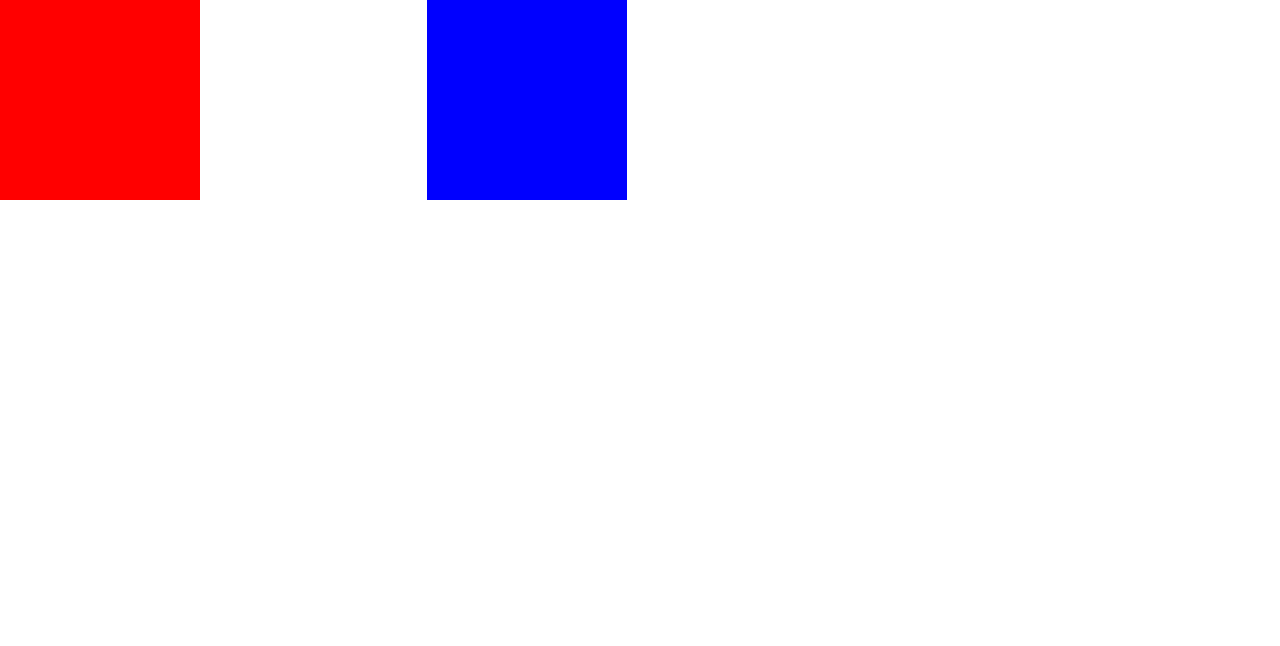
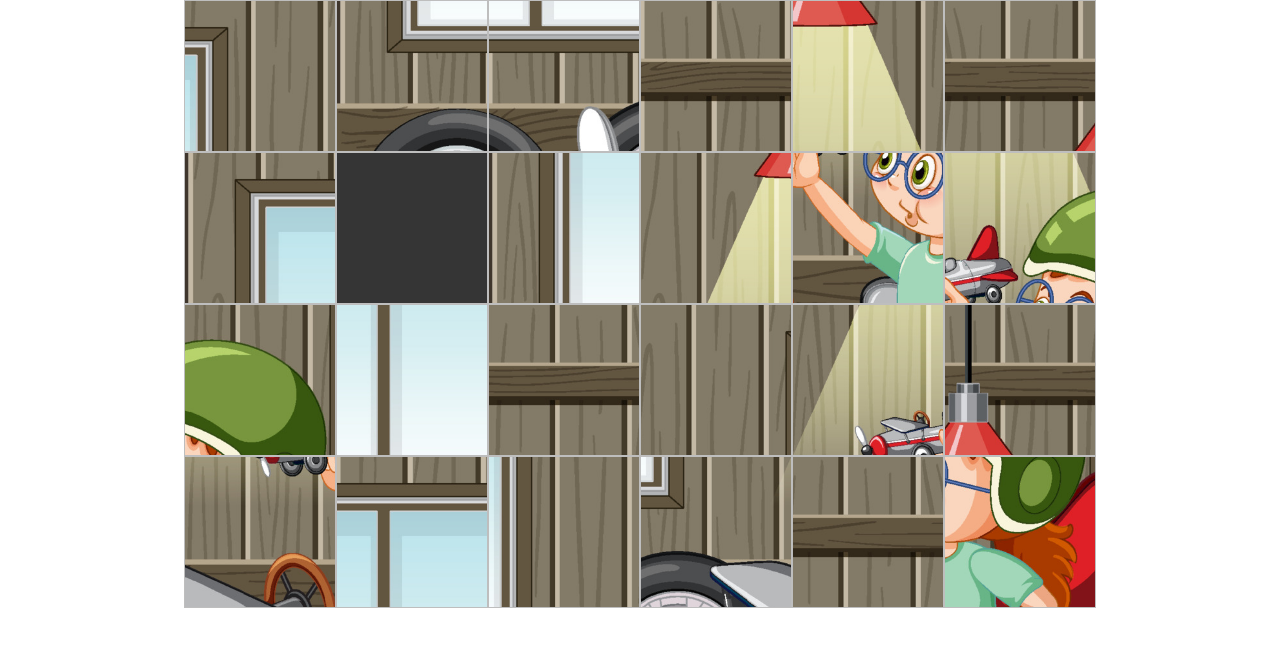
Before and after one commit to BajcarM/Drag_and_Drop_game, a plain HTML site: page index.html in a window 1280 px wide. Drawn offline with Linux system fonts and the light colour scheme.

Commit message:
random shuffle added, background and its offset for each tile

```diff
--- a/index.css
+++ b/index.css
@@ -4,17 +4,29 @@ body {
   box-sizing: border-box;
 }
 
+.gameboard-container {
+  display: grid;
+  place-items: center;
+}
+
 .gameboard {
-    display: grid;
-    grid-template-columns: repeat(3, 1fr);
+  display: grid;
+  grid-template-columns: repeat(3, 1fr);
+  place-items: center;
 }
 
 .tile {
-  height: 200px;
-  width: 200px;
   background-color: blue;
+  display: block;
+  background-image: url(./images/vecteezy_garage-scene-with-children-fixing-a-car-together_6034397_309/vecteezy_garage-scene-with-children-fixing-a-car-together_6034397.jpg);
+  border: 1px rgb(190, 190, 190) solid;
 }
 
-.slider-tile{
-    background-color: red;
+.slider-tile {
+  background-color: rgb(53, 53, 53);
+  background-image: none;
 }
+
+.draggable {
+  background-color: blueviolet;
+}
--- a/index.js
+++ b/index.js
@@ -2,10 +2,11 @@ const gameboard = document.querySelector(".gameboard");
 const tiles = document.querySelectorAll(".tile");
 
 let tilesArray = [];
-let draggingTileIndex;
-let dragoverTileIndex;
-let rowsCount = 3;
-let colsCount = 3;
+
+let rowsCount = 4;
+let colsCount = 6;
+let boardSizeWidth = 900;
+let boardSizeHeight = 600;
 
 class Tile {
   constructor(row, col, id) {
@@ -24,7 +25,17 @@ class Tile {
 function addTilesToDOM() {
   let displayedTiles = tilesArray.map((tile) => {
     tile = `
-    <div class="tile" data-id="${tile.id}" draggable="false"></div>
+    <div class="tile" data-id="${tile.id}" draggable="true" style="
+    grid-area: ${tile.curRow} / ${tile.curCol} / ${tile.curRow} / ${
+      tile.curCol
+    };
+    height: ${boardSizeHeight / rowsCount}px; width: ${
+      boardSizeWidth / colsCount
+    }px; background-size: auto ${boardSizeWidth}px ;
+    background-position: ${
+      -(boardSizeWidth / colsCount) * (tile.curCol - 1)
+    }px ${-(boardSizeHeight / rowsCount) * (tile.curRow - 1)}px;
+    "></div>
     `;
 
     return tile;
@@ -45,7 +56,12 @@ function tileSwap(firstTile, secondTile) {
   secondTile.placeTile();
 }
 
+function addDraggingListeners() {
+  let draggingTileIndex;
+  let dragoverTileIndex;
+
   gameboard.addEventListener("dragstart", (e) => {
+    if (e.target.classList.contains("draggable"))
       draggingTileIndex = e.target.dataset.id;
   });
 
@@ -58,10 +74,15 @@ gameboard.addEventListener("dragover", (e) => {
   });
 
   gameboard.addEventListener("dragend", (e) => {
+    if (e.target.classList.contains("draggable")) {
       tileSwap(tilesArray[dragoverTileIndex], tilesArray[draggingTileIndex]);
+
+      setDragableTiles();
+    }
   });
+}
 
-function setDragableTiles() {
+function findPossibleMoves() {
   const possibleMoves = [
     [-1, 0],
     [0, +1],
@@ -84,23 +105,50 @@ function setDragableTiles() {
     }
     return acc;
   }, []);
+  return draggableTilesId;
+}
 
+function setDragableTiles() {
   document.querySelectorAll(".tile").forEach((tile) => {
-    tile.setAttribute("draggable", "false");
+    tile.classList.remove("draggable");
   });
 
-  draggableTilesId.forEach((id) => {
-    document
-      .querySelector(`[data-id="${id}"]`)
-      .setAttribute("draggable", "true");
+  const possibleMoves = findPossibleMoves();
+  possibleMoves.forEach((id) => {
+    let tile = document.querySelector(`[data-id="${id}"]`);
+    tile.classList.add("draggable");
   });
 }
 
-tilesArray.push(new Tile(1, 1, 0));
-tilesArray.push(new Tile(1, 2, 1));
+function randomShuffle() {
+  for (k = 0; k < rowsCount * colsCount * rowsCount * colsCount; k++) {
+    const possibleMoves = findPossibleMoves();
+    const randomMoveIndex =
+      possibleMoves[Math.floor(Math.random() * possibleMoves.length)];
+
+    console.log("i is " + k);
+    console.log(possibleMoves);
+    console.log(randomMoveIndex);
+    tileSwap(tilesArray[randomMoveIndex], tilesArray[0]);
+  }
+}
+
+// Running the code
+
+let id = 0;
+for (i = 0; i < rowsCount; i++) {
+  for (j = 0; j < colsCount; j++) {
+    tilesArray.push(new Tile(i + 1, j + 1, id));
+    id++;
+  }
+}
 
 addTilesToDOM();
 
 document.querySelector(`[data-id="0"]`).classList.add("slider-tile");
 
+addDraggingListeners();
+
+randomShuffle(rowsCount, colsCount);
+
 setDragableTiles();
```
Also changed, not shown: images/cartoon-world-bicycle-day-illustration/5291676.jpg (added), images/cartoon-world-bicycle-day-illustration/Fonts.txt (added), images/vecteezy_garage-scene-with-children-fixing-a-car-together_6034397_309/vecteezy_garage-scene-with-children-fixing-a-car-together_6034397.jpg (added), 4 other files. Lines whose indentation alone changed are shown as unchanged.
